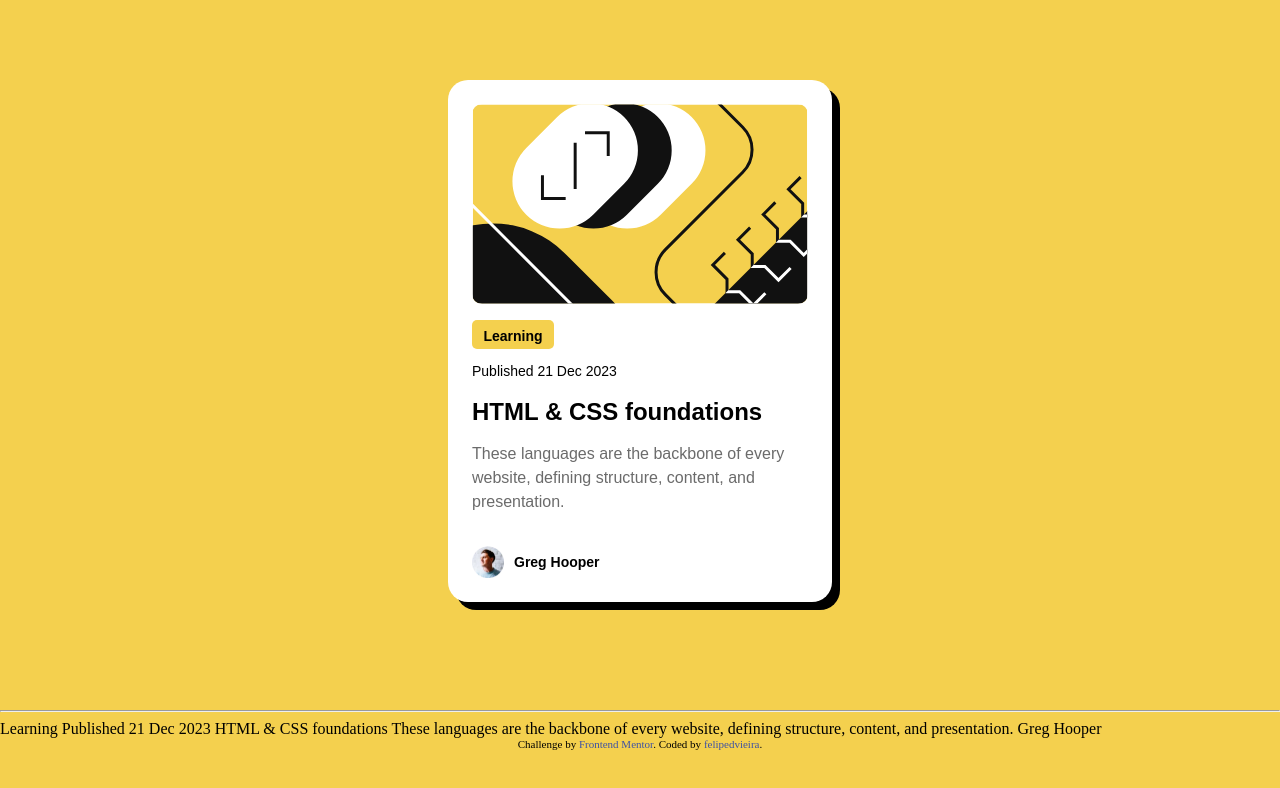
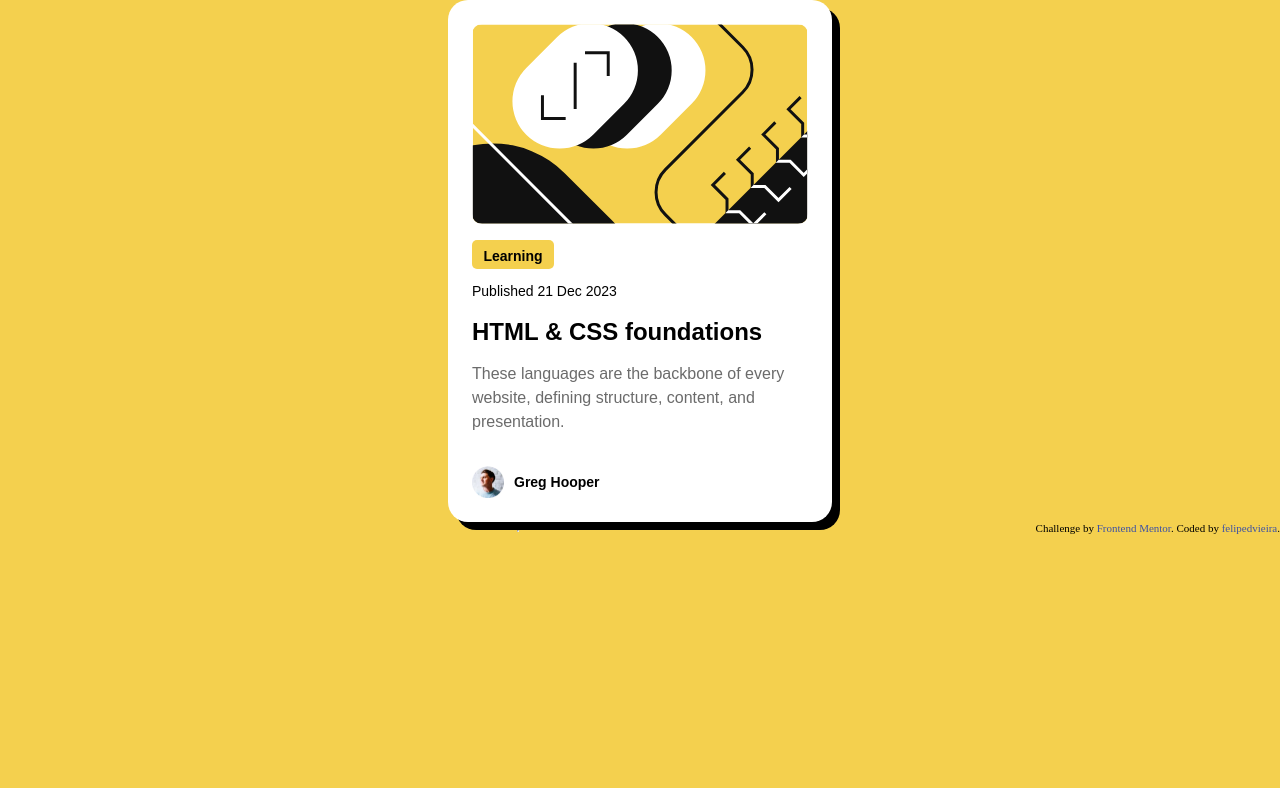
Before and after one commit to felipedvieira/Blog-Preview-Card, a plain HTML site: page index.html in a window 1280 px wide. Drawn offline with Linux system fonts and the light colour scheme.

Commit message:
Update index.html

```diff
--- a/index.html
+++ b/index.html
@@ -27,16 +27,18 @@
       body {
         background-color: #f4d04e;
         margin: 0;
-
+        height: 100%;
+        display: flex;
         -webkit-font-smoothing: antialiased;
         -moz-osx-smoothing: grayscale;
+        flex-direction: column;
       }
 
       p {
         margin: 0;
       }
 
-      h1 {
+      h1,section {
         margin: 0;
       }
 
@@ -45,18 +47,19 @@
         color: black;
         margin: 0;
       }
+
+      section{
+        flex: 1;
+
+      }
+
+
+
       a:hover {
         color: #f4d04e;
       }
       .relative {
         position: relative;
-      }
-
-      .auto-margin {
-        margin-left: auto;
-        margin-right: auto;
-        margin-top: auto;
-        margin-bottom: auto;
       }
 
       .whitebox {
@@ -116,8 +119,8 @@
   </head>
 
   <body>
-    <section>
-      <div class="whitebox auto-margin relative" style="top: 80px">
+    <section class="flex" style="justify-content: center;">
+      <div class="whitebox">
         <div class="p-ele">
           <div>
             <img
@@ -174,27 +177,14 @@
       </div>
     </section>
 
-    <br />
-    <br />
-    <br />
-    <br />
-    <br />
-    <br />
-    <br />
-    <br />
-    <br />
-    <br />
-    <hr />
+  </body>
 
-    Learning Published 21 Dec 2023 HTML & CSS foundations These languages are
-    the backbone of every website, defining structure, content, and
-    presentation. Greg Hooper
-
-    <div class="attribution">
+  <footer class="flex">
+    <hr>
+     <div class="attribution">
       Challenge by
       <a href="https://www.frontendmentor.io?ref=challenge" target="_blank"
         >Frontend Mentor</a
       >. Coded by <a href="#">felipedvieira</a>.
-    </div>
-  </body>
+  </footer>
 </html>
```
